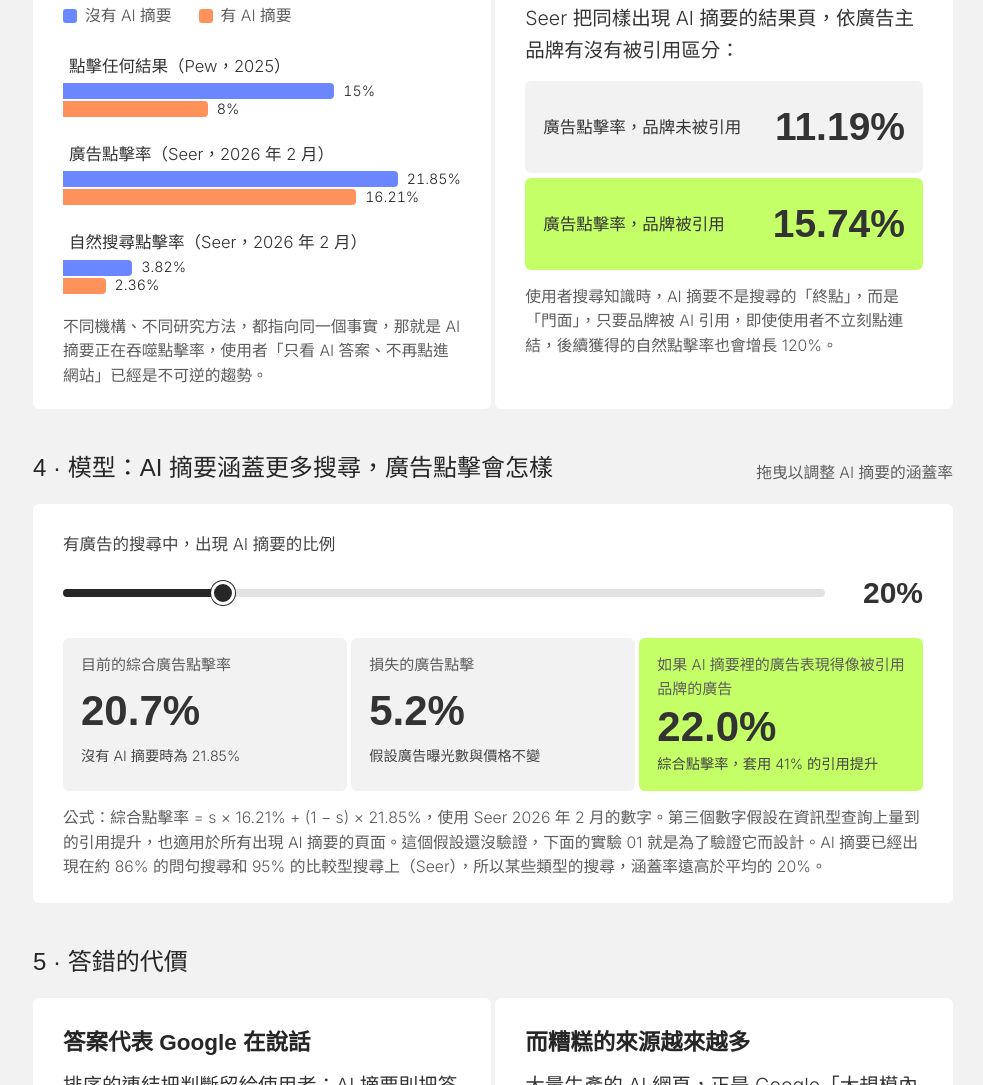
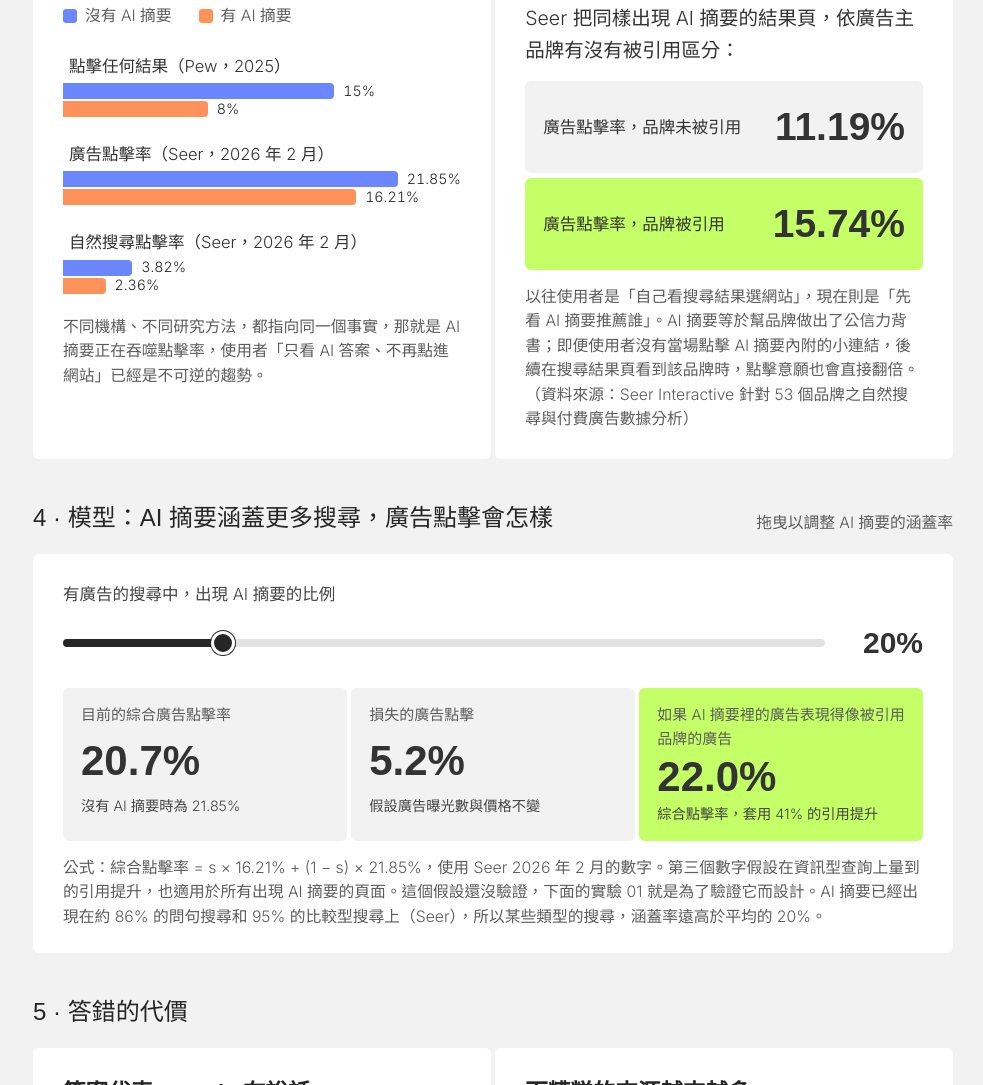
Before and after one commit to ss22169a/sylviaho-portfolio, a plain HTML site: page zh/search-dilemma.html in a window 1280 px wide. Shown: the part 1171-2256 px from the top of the page, without its empty margins (297-1280 px from the left). Drawn offline with Linux system fonts and the light colour scheme; a web font is replaced by a local one.

Commit message:
Search page: rewrite cited-brand caption with source (EN/ZH)
Co-Authored-By: Claude Opus 5.5 <noreply@anthropic.com>
Claude-Session: https://claude.ai/code/session_01TeN3ZgBwQDuWFtQzaQ7w5z

```diff
--- a/zh/search-dilemma.html
+++ b/zh/search-dilemma.html
@@ -142,7 +142,7 @@
             <div><span>廣告點擊率，品牌<b>未被引用</b></span><b>11.19%</b></div>
             <div class="sx-up"><span>廣告點擊率，品牌<b>被引用</b></span><b>15.74%</b></div>
           </div>
-          <p class="fn-caption">使用者搜尋知識時，AI 摘要不是搜尋的「終點」，而是「門面」，只要品牌被 AI 引用，即使使用者不立刻點連結，後續獲得的自然點擊率也會增長 120%。</p>
+          <p class="fn-caption">以往使用者是「自己看搜尋結果選網站」，現在則是「先看 AI 摘要推薦誰」。AI 摘要等於幫品牌做出了公信力背書；即便使用者沒有當場點擊 AI 摘要內附的小連結，後續在搜尋結果頁看到該品牌時，點擊意願也會直接翻倍。（資料來源：Seer Interactive 針對 53 個品牌之自然搜尋與付費廣告數據分析）</p>
         </div>
       </section>
 
```
Also changed, not shown: search-dilemma.html (+1 -1 lines), tools/i18n/tr/07_search.txt.
